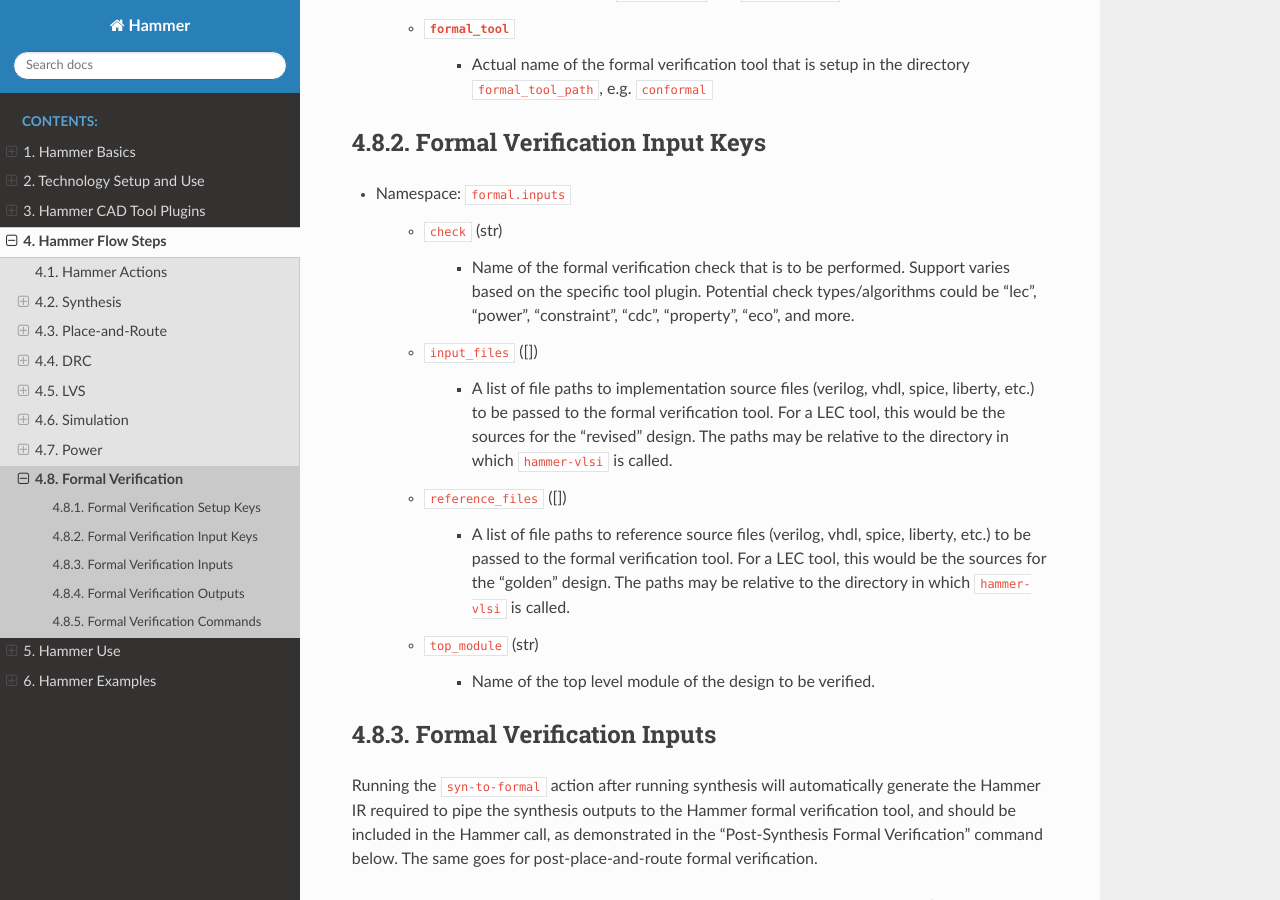
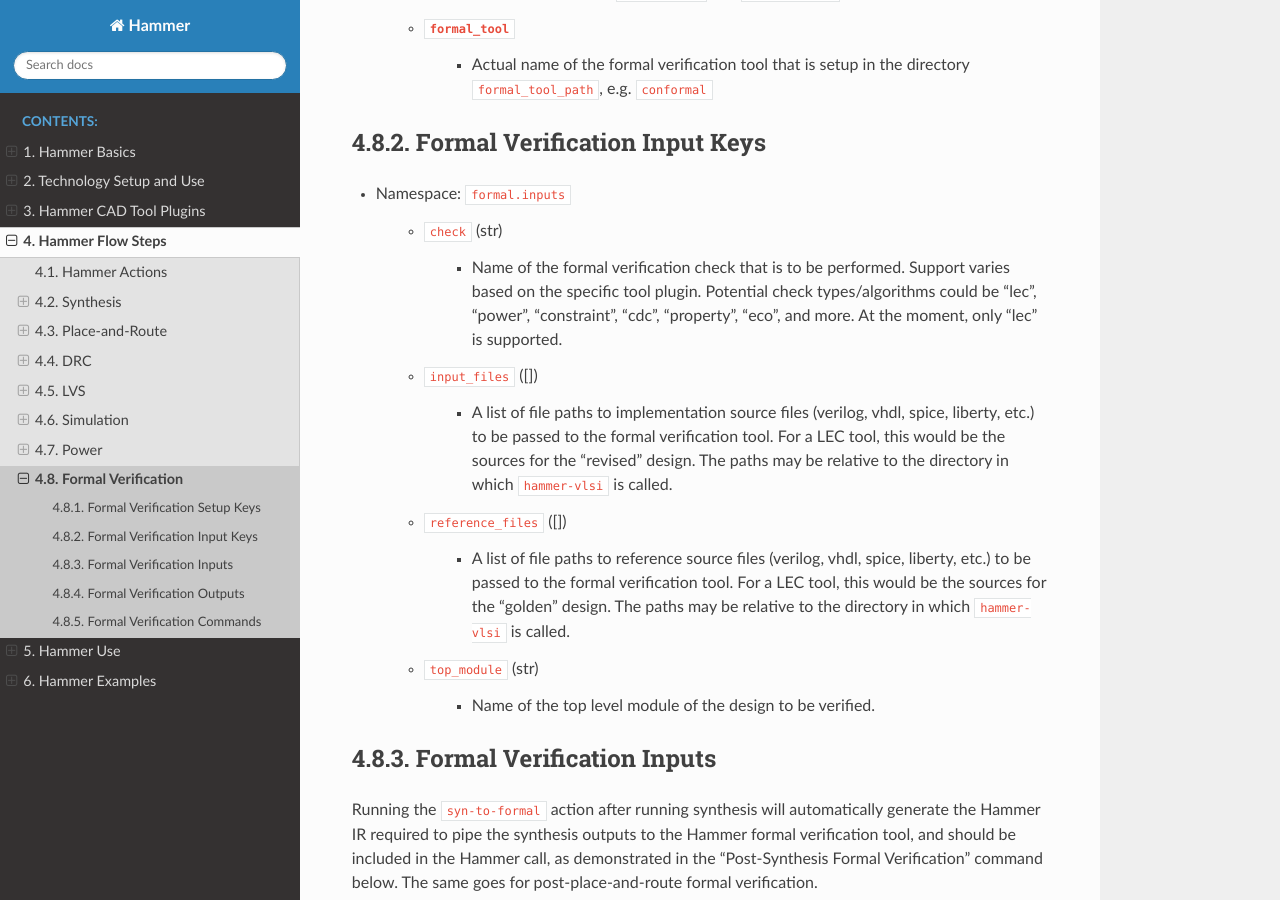
Before and after one commit to ucb-bar/hammer, a Sphinx documentation site: the page built from doc/Hammer-Flow/Formal.rst, in a window 1280 px wide and 900 px high, scrolled down 481 px. Built offline with Sphinx 7.4.7 and the Read the Docs theme 2.0.0, drawn with Linux system fonts in a browser that asks for light colours; pages that are not in the unit, such as notebooks, are missing from menus.

Commit message:
clarify documentation

```diff
--- a/doc/Hammer-Flow/Formal.rst
+++ b/doc/Hammer-Flow/Formal.rst
@@ -21,7 +21,7 @@
 
     * ``check`` (str)
 
-        * Name of the formal verification check that is to be performed. Support varies based on the specific tool plugin. Potential check types/algorithms could be "lec", "power", "constraint", "cdc", "property", "eco", and more.
+        * Name of the formal verification check that is to be performed. Support varies based on the specific tool plugin. Potential check types/algorithms could be "lec", "power", "constraint", "cdc", "property", "eco", and more. At the moment, only "lec" is supported.
 
     * ``input_files`` ([])
 
```
Also changed, not shown: src/hammer-vlsi/defaults.yml (+9 -7 lines).
